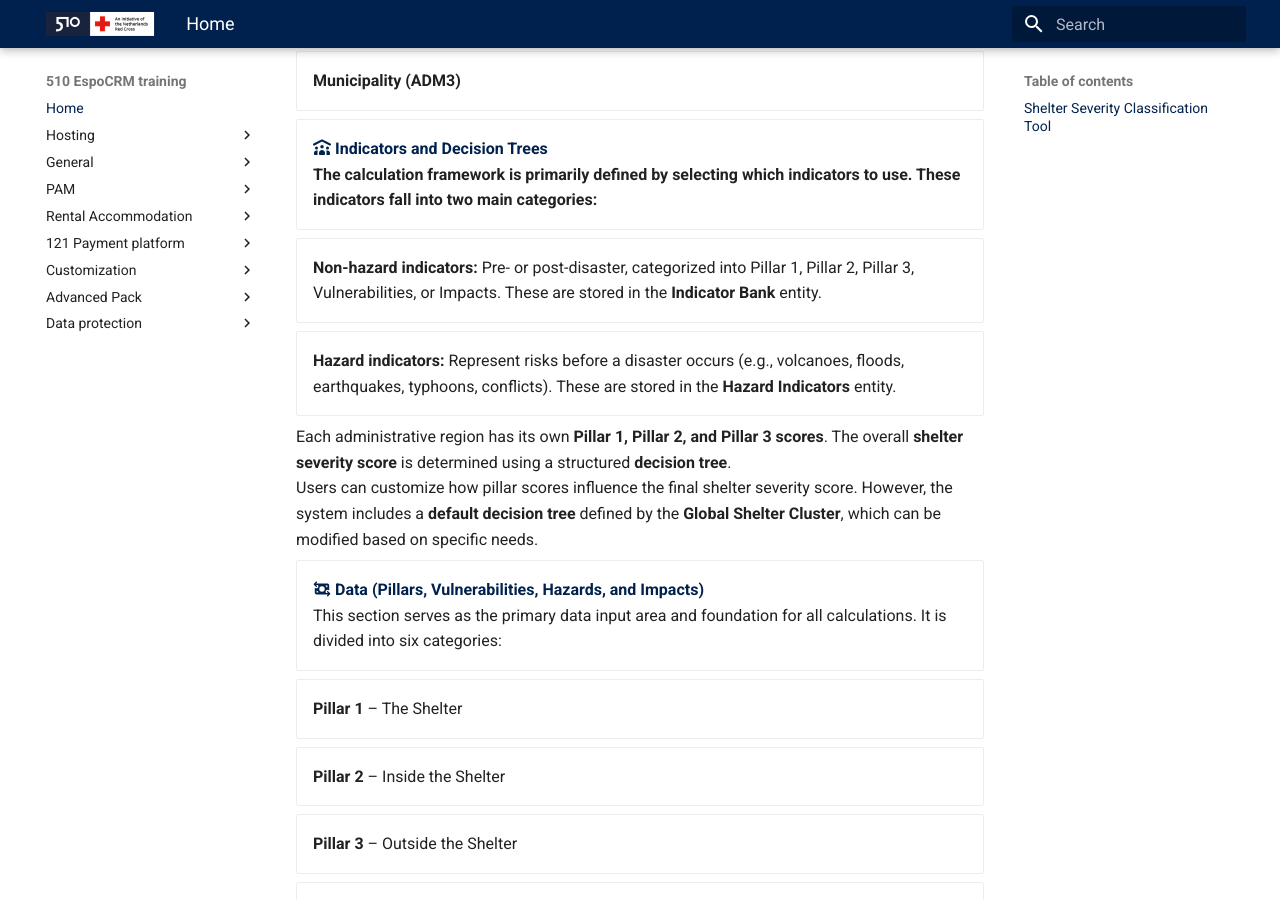
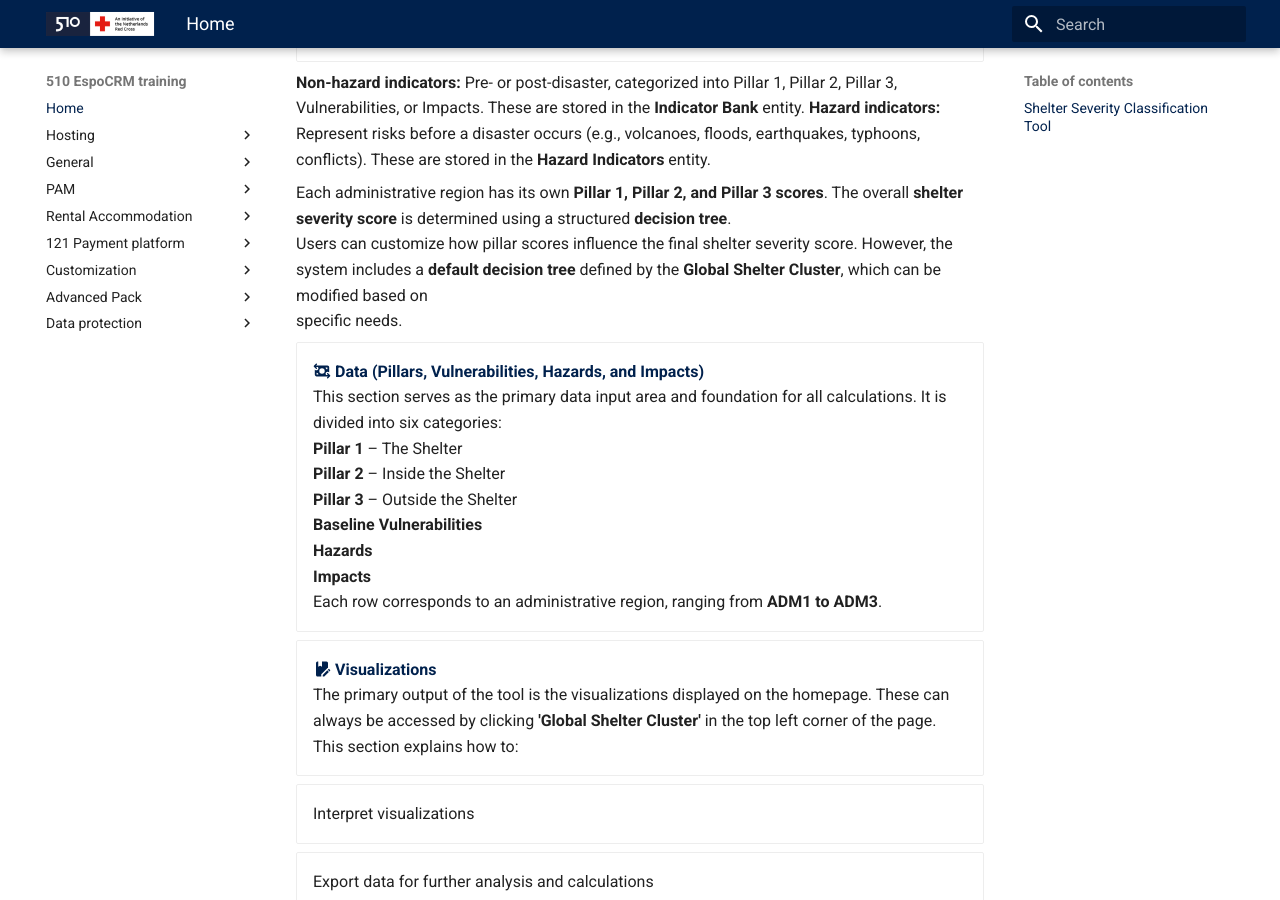
Before and after one commit to jackwharrison/ssc-tool, an MkDocs documentation site: the page built from docs/index.md, in a window 1280 px wide and 900 px high, scrolled down 978 px. Built offline with MkDocs 1.6.1 and Material for MkDocs 9.7.7, drawn with Linux system fonts in a browser that asks for light colours; plug-ins that fetch from the network failed and are left out.

Commit message:
final tweaks.md

```diff
--- a/docs/index.md
+++ b/docs/index.md
@@ -20,28 +20,29 @@
 - **[:fontawesome-solid-users-gear: Administrative Divisions](./administrative_regions/page1.md)**
   The tool allows users to navigate between different administrative layers within a country, from Admin Level 0 (ADM0) down to Admin Level 3 (ADM3). These layers can be customized to reflect regional naming conventions.
   _For example, in the Philippines, the administrative levels are called:_
-  - **Country (ADM0)**
-  - **Region (ADM1)**
-  - **Province (ADM2)**
-  - **Municipality (ADM3)**
+  **Country (ADM0)**
+  **Region (ADM1)**
+  **Province (ADM2)**
+  **Municipality (ADM3)**
 
 - **[:fontawesome-solid-people-roof: Indicators and Decision Trees](./indicators_and_decision_trees/page1.md)**
   **The calculation framework is primarily defined by selecting which indicators to use. These indicators fall into two main categories:**
 
-  - **Non-hazard indicators:** Pre- or post-disaster, categorized into Pillar 1, Pillar 2, Pillar 3, Vulnerabilities, or Impacts. These are stored in the **Indicator Bank** entity.
-  - **Hazard indicators:** Represent risks before a disaster occurs (e.g., volcanoes, floods, earthquakes, typhoons, conflicts). These are stored in the **Hazard Indicators** entity.
+  **Non-hazard indicators:** Pre- or post-disaster, categorized into Pillar 1, Pillar 2, Pillar 3, Vulnerabilities, or Impacts. These are stored in the **Indicator Bank** entity.
+  **Hazard indicators:** Represent risks before a disaster occurs (e.g., volcanoes, floods, earthquakes, typhoons, conflicts). These are stored in the **Hazard Indicators** entity.
 
   Each administrative region has its own **Pillar 1, Pillar 2, and Pillar 3 scores**. The overall **shelter severity score** is determined using a structured **decision tree**.
-  Users can customize how pillar scores influence the final shelter severity score. However, the system includes a **default decision tree** defined by the **Global Shelter Cluster**, which can be modified based on specific needs.
+  Users can customize how pillar scores influence the final shelter severity score. However, the system includes a **default decision tree** defined by the **Global Shelter Cluster**, which can be modified based on
+  specific needs.
 
 - **[:fontawesome-solid-money-bill-transfer: Data (Pillars, Vulnerabilities, Hazards, and Impacts)](./data/page1.md)**
   This section serves as the primary data input area and foundation for all calculations. It is divided into six categories:
-  - **Pillar 1** – The Shelter
-  - **Pillar 2** – Inside the Shelter
-  - **Pillar 3** – Outside the Shelter
-  - **Baseline Vulnerabilities**
-  - **Hazards**
-  - **Impacts**
+  **Pillar 1** – The Shelter
+  **Pillar 2** – Inside the Shelter
+  **Pillar 3** – Outside the Shelter
+  **Baseline Vulnerabilities**
+  **Hazards**
+  **Impacts**
   Each row corresponds to an administrative region, ranging from **ADM1 to ADM3**.
 
 - **[:material-book-edit: Visualizations](./visualizations/page1.md)**
@@ -53,9 +54,9 @@
 - **[:material-account-multiple-plus: Customization and Administration](./customization/page1.md)**
   This section is primarily intended for administrators, but anyone seeking a deeper understanding of the system is welcome to explore it.
   It covers:
-  - How the system processes data using **formulas, flowcharts, and reports**
-  - How to customize and further develop the tool (only recommended for those familiar with **EspoCRM**)
-  - User management tasks, including **adding and removing users** and **resetting passwords**
+  How the system processes data using **formulas, flowcharts, and reports**
+  How to customize and further develop the tool (only recommended for those familiar with **EspoCRM**)
+  User management tasks, including **adding and removing users** and **resetting passwords**
 
 </div>
 <!-- markdownlint-enable -->
```
